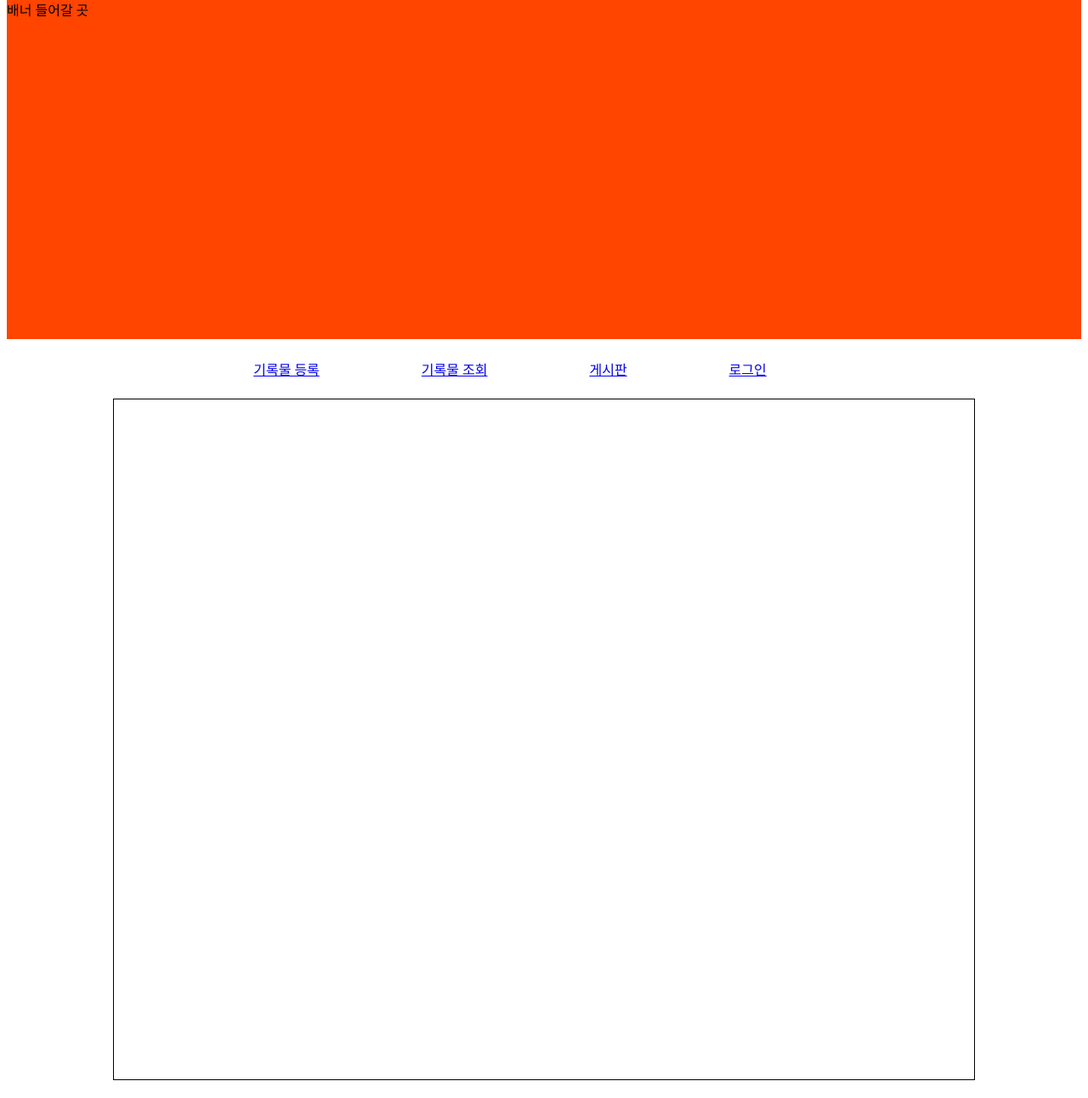
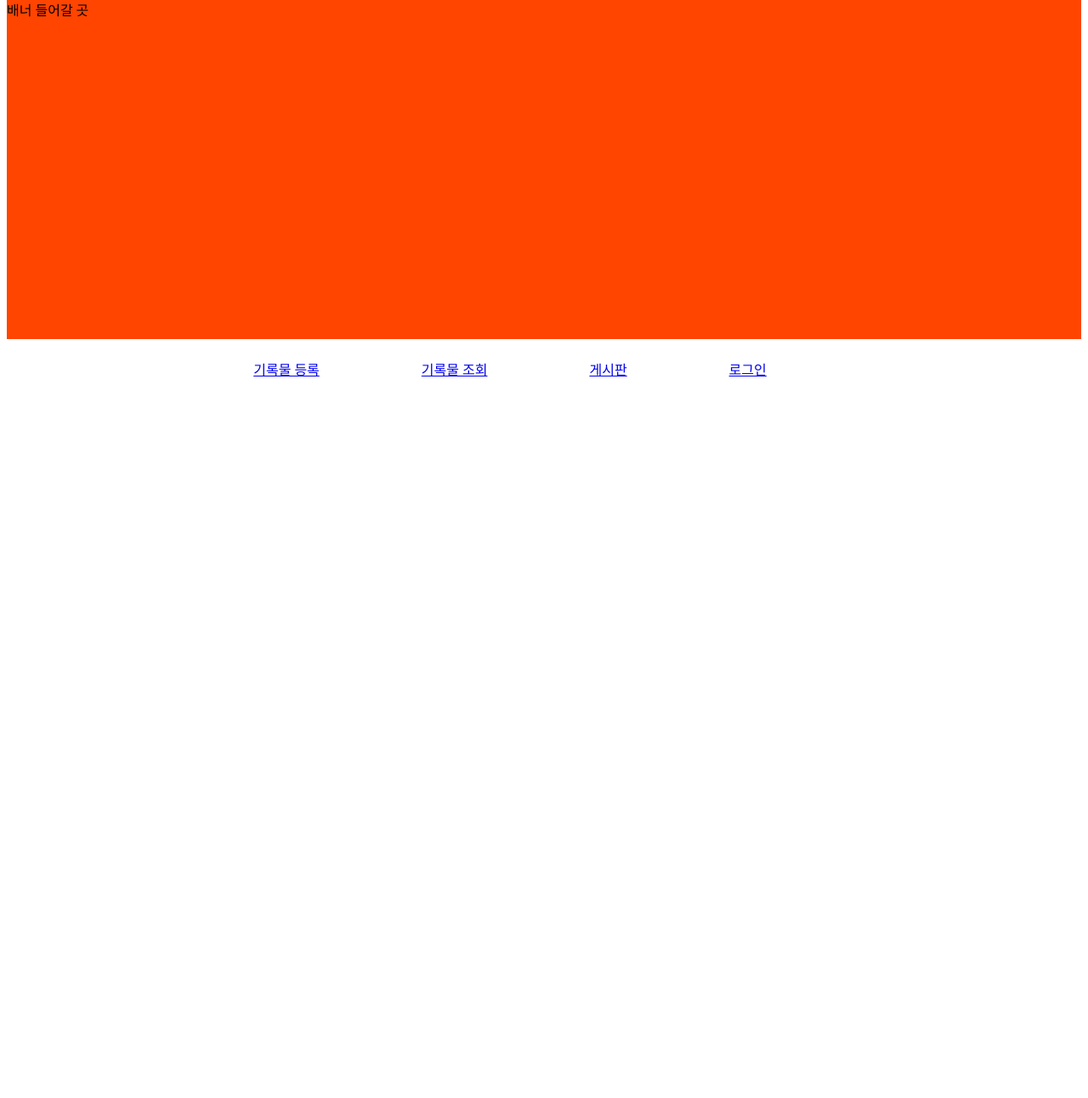
Before and after one commit to ykj33/WAP, a PHP site: page /list.html in a window 1280 px wide. Shown: the part 111-1403 px from the top of the page at 85% size. Run offline with PHP 8.4, Linux system fonts and the light colour scheme.

Commit message:
inner의 border 제거

```diff
--- a/css/main.css
+++ b/css/main.css
@@ -2,7 +2,6 @@
     width: 80%;
     height: 800px;
     background-color: #fff;
-    border: 1px black solid;
 }
 
 .clearfix::after {
```
